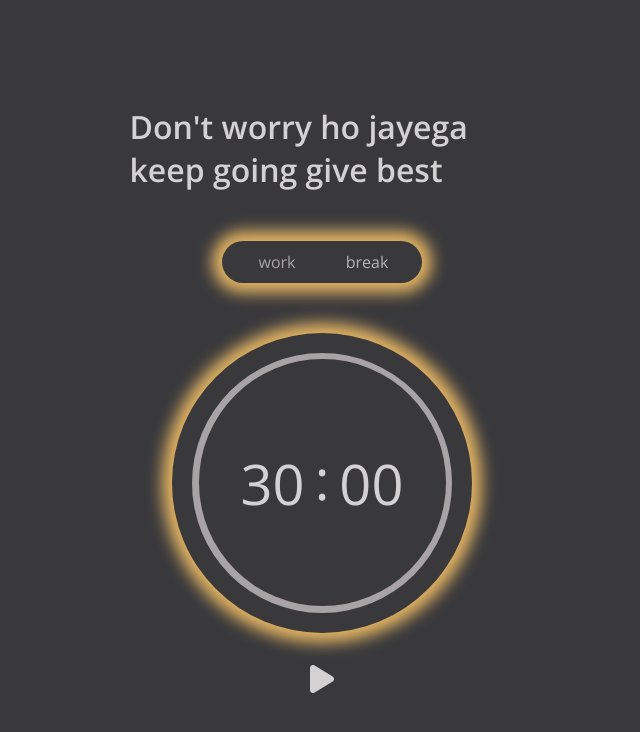
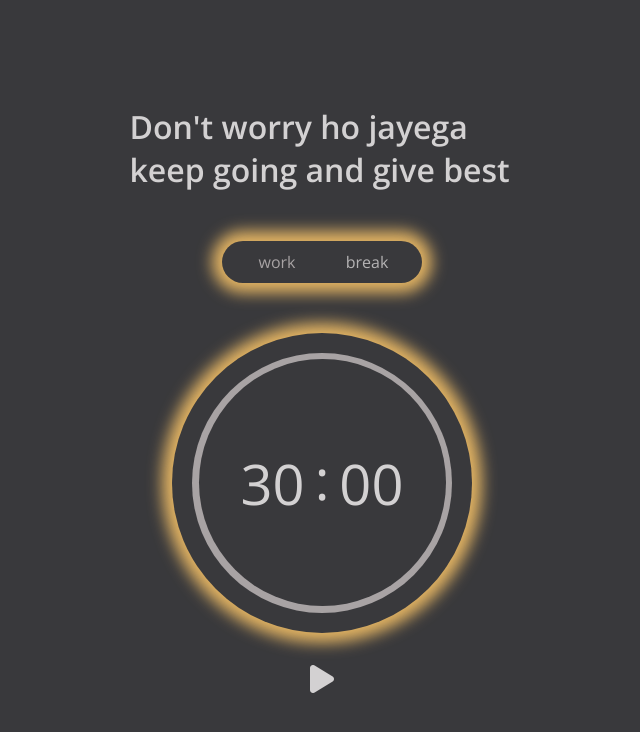
Before and after one commit to SaurabhMishra6/Timer, a plain HTML site: page index.html in a window 1280 px wide. Shown: the whole page, without its empty margins (318-958 px from the left). Drawn offline with nearby package versions, Linux system fonts and the light colour scheme.

Commit message:
index.html

```diff
--- a/index.html
+++ b/index.html
@@ -22,7 +22,7 @@
 <body>
     <section>
         <div class="container">
-            <h1>Don't worry ho jayega keep going give best</h1>
+            <h1>Don't worry ho jayega keep going and give best</h1>
 
             <div class="painel">
                 <p id="work">work</p>
```
